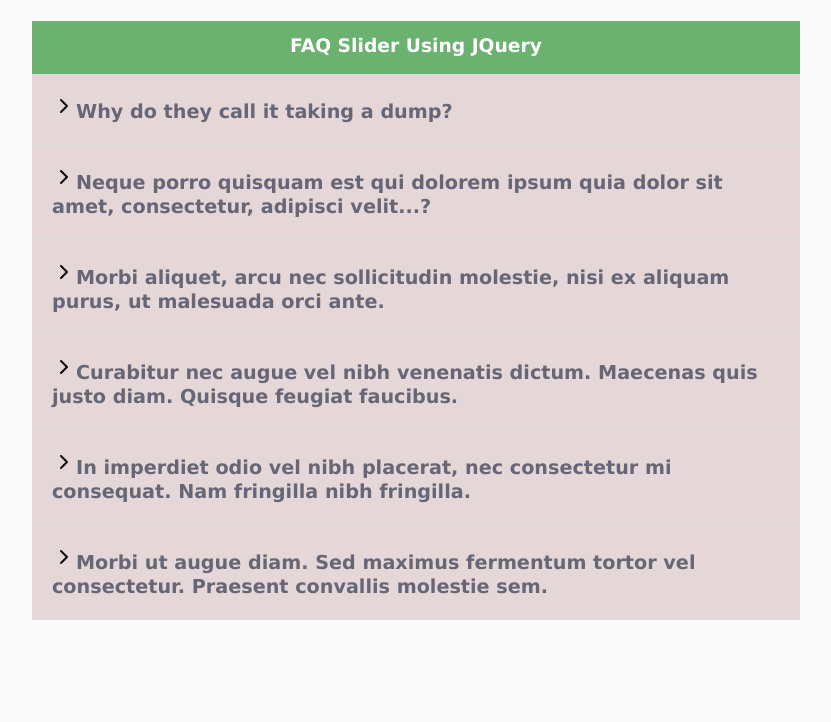
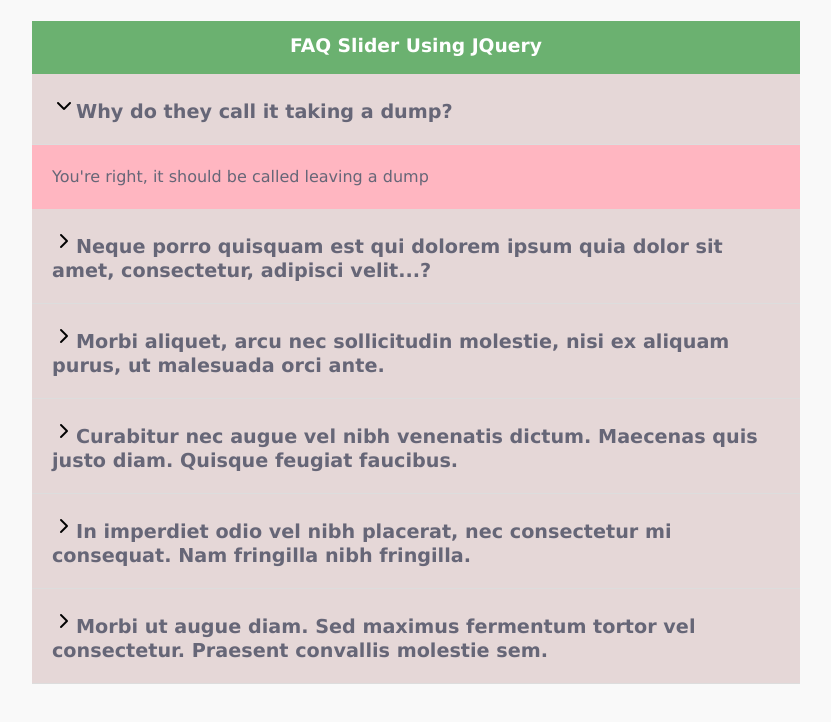
Before and after one commit to tylerstambaugh/FAQSlider, a plain HTML site: page index.html in a window 1280 px wide. Both pictures are taken after a click on the item "Why do they call it taking a dump?". Shown: the part 48-770 px from the top of the page, without its empty margins (224-1055 px from the left). Drawn offline with nearby package versions, Linux system fonts and the light colour scheme.

Commit message:
added js to make look cool

```diff
--- a/css/style.css
+++ b/css/style.css
@@ -60,6 +60,12 @@ h3 {
     display: none;
 }
 
+.rotate {
+    -moz-transform: rotate(90deg);
+    -webkit-transform: rotate(90deg);
+    transform: rotate(90deg);
+}
+
 @media (max-width:800px) {
     #container {
         width: 90%;
--- a/js/script.js
+++ b/js/script.js
@@ -0,0 +1,23 @@
+// accordian options
+
+var action = "click";
+var speed = "500";
+
+$(document).ready(function () {
+    $('li.q').on(action, function () {
+        //get next element
+        $(this).next()
+            .slideToggle(speed)
+                // select all other answers to close
+                .siblings('li.a')
+                    .slideUp();
+    // get img for active question
+    var img = $(this).children('img');
+    //remorve rotate class for all img except the active one
+    $('img').not(img).removeClass('rotate');
+    // toggle rotate class
+    img.toggleClass('rotate');
+
+    });
+
+});
```
